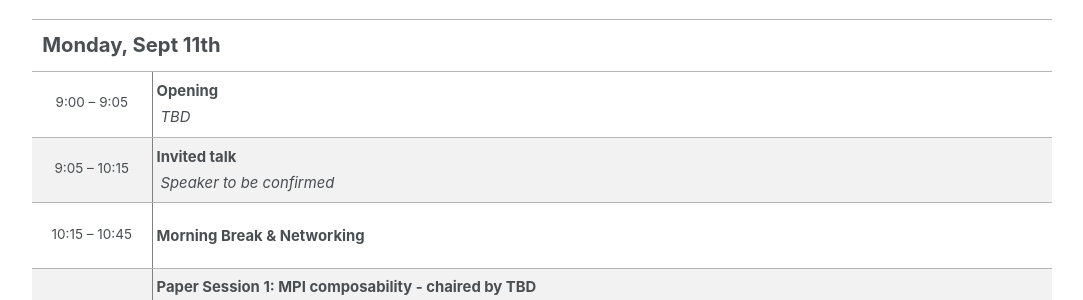
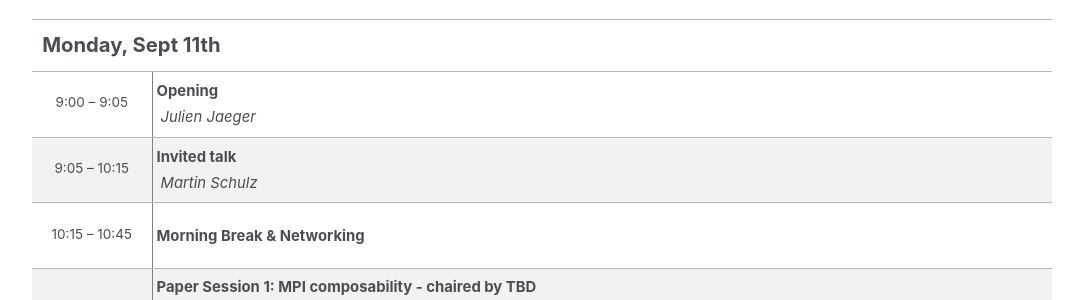
Before and after one commit to eurompi23/eurompi23.github.io, a Jekyll site: the page built from _pages/program.md, in a window 1280 px wide and 900 px high, scrolled down 432 px. Shown: the part 152-452 px from the top of the window, without its empty margins (96-1179 px from the left). Built offline with Jekyll 4.4.1, drawn with Linux system fonts in a browser that asks for light colours; cached includes are drawn as plain includes; some of the changed text lies outside the part shown.

Commit message:
program update

```diff
--- a/_pages/program.md
+++ b/_pages/program.md
@@ -151,7 +151,7 @@
   <div style="font-weight:bold">Opening [<a href="https://youtu.be/NBOvU_RiPEY" target="_blank">Presentation</a>]</div>
 -->
   <div style="font-weight:bold;font-size:1.10em">Opening</div>
- <div style="padding-top:4px;padding-left:4px;font-size:1.10em;font-style:italic">TBD</div>
+ <div style="padding-top:4px;padding-left:4px;font-size:1.10em;font-style:italic">Julien Jaeger</div>
  </td>
 <!--
   <td rowspan="4" style="border-left:1px solid gray;width:200px;text-align:center;background-color: #f2f2f2"><a href="https://intel.webex.com/intel/onstage/g.php?MTID=ec42af2e6885b18d705472fe4dcead8b6" target="_blank">Attendee Registration</a></td>
@@ -168,7 +168,7 @@
           <div style="font-weight:bold">Keynote [<a href="https://youtu.be/VzOVuqYHfSI" target="_blank">Presentation</a>] [<a href="./assets/papers/2020-09-eurompi2020-mpi4.pdf" target="_blank">Slide</a>]</div>
 -->
           <div style="font-weight:bold;font-size:1.10em">Invited talk</div>
-          <div style="padding-top:4px;padding-left:4px;font-size:1.10em;font-style:italic">Speaker to be confirmed</div>
+          <div style="padding-top:4px;padding-left:4px;font-size:1.10em;font-style:italic">Martin Schulz</div>
 <!--
           <div style="font-weight:bold;padding-left:4px"><a href="keynote.html">The Final Steps to MPI 4.0 - and What's Next</a></div>
 	  -->
@@ -417,11 +417,20 @@
       </tr>
       <tr style="height:40px;background-color: #f2f2f2">
         <td style="border-right:1px solid gray;text-align:center;width:120px">
+          <p>12:25 – 12:30</p>
+        </td>
+	<td style="padding-left:4px;padding-right:4px;width:720px" colspan="4">
+        <div style="font-weight:bold">Closing</div>
+	<div style="padding-top:4px;padding-left:4px;font-size:1em;font-style:italic">Hugo Taboada</div>
+        </td>
+      </tr>
+      <tr style="height:40px">
+        <td style="border-right:1px solid gray;text-align:center;width:120px">
           <p>12:30 - 14:00</p>
         </td>
         <td style="padding-left:4px;padding-right:4px;width:720px;font-weight:bold;font-size:1.10em" colspan="4">Lunch Break</td>
       </tr>
-      <tr style="height:40px">
+      <tr style="height:40px;background-color: #f2f2f2">
         <td style="border-right:1px solid gray;text-align:center;width:120px">
           <p>14:00 - 15:00</p>
         </td>
@@ -430,7 +439,7 @@
         <div style="padding-top:4px;padding-left:4px;font-size:1em;font-style:italic">Professor David May. Emeritus Professor, Department of Computer Science at the University of Bristol and a Fellow of The Royal Society.</div>
 	</td>
       </tr>
-      <tr style="height:40px; background-color: #f2f2f2">
+      <tr style="height:40px">
         <td style="border-right:1px solid gray;text-align:center;width:120px">
           <p>15:00</p>
         </td>
@@ -438,7 +447,7 @@
         <div style="font-weight:bold;font-size:1.10em">Afternoon Break & Networking</div>
 	</td>
       </tr>
-      <tr style="height:40px">
+      <tr style="height:40px;background-color: #f2f2f2">
         <td style="border-right:1px solid gray;text-align:center;width:120px">
           <p>19:00</p>
         </td>
```
Also changed, not shown: other parts of _pages/program.md (+1 -1 lines).
